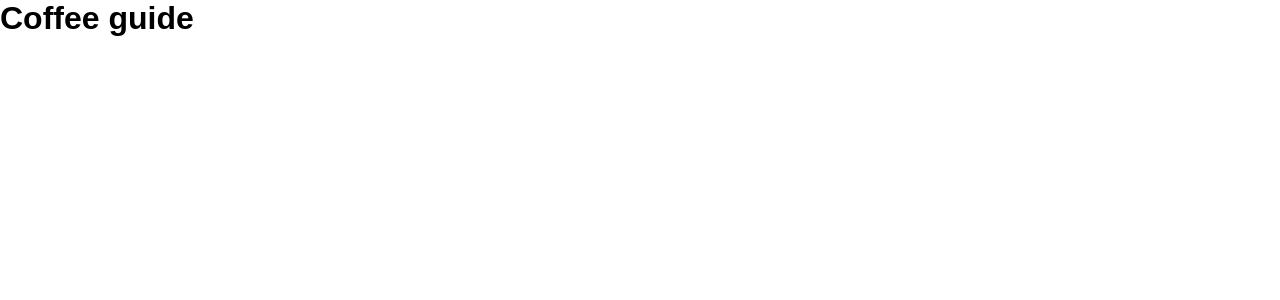
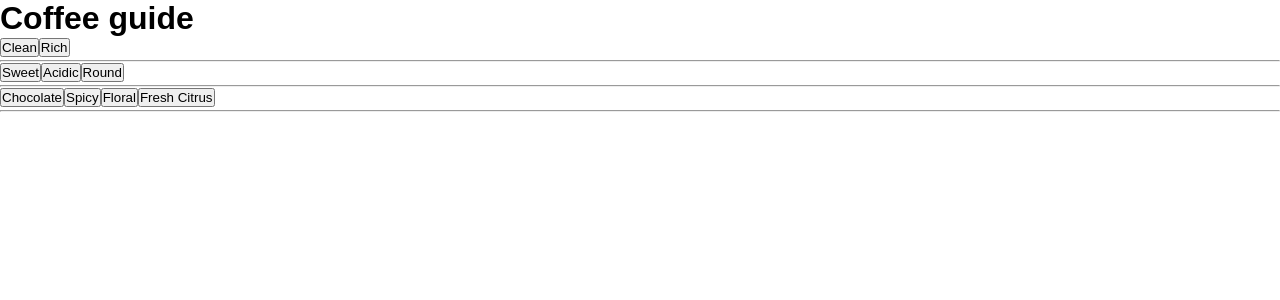
Before and after one commit to impact-roasters/coffee-guide, a React (Create React App) app: page / in a window 1280 px wide. Shown: the top 300 px of the page. Built offline with nearby package versions, Linux system fonts and the light colour scheme; a web font is replaced by a local one.

Commit message:
implemented hook

```diff
--- a/src/App.js
+++ b/src/App.js
@@ -1,7 +1,10 @@
+import UseAnswersShowcase from "./UseAnswersShowcase";
+
 const App = () => {
   return (
     <div className="App">
       <h1>Coffee guide</h1>
+      <UseAnswersShowcase />
     </div>
   );
 };
--- /dev/null
+++ b/src/UseAnswersShowcase.js
@@ -0,0 +1,35 @@
+import useAnswers from "./useAnswers";
+
+const UseAnswersShowcase = () => {
+  const {
+    coffeeProfile,
+    characteristic,
+    tastes,
+    onSetCoffeeProfile,
+    onSetCharacteristic,
+    onToggleTaste,
+  } = useAnswers();
+  return (
+    <>
+      <button onClick={() => onSetCoffeeProfile("clean")}>Clean</button>
+      <button onClick={() => onSetCoffeeProfile("rich")}>Rich</button>
+      <hr />
+      <button onClick={() => onSetCharacteristic("sweet")}>Sweet</button>
+      <button onClick={() => onSetCharacteristic("acidic")}>Acidic</button>
+      <button onClick={() => onSetCharacteristic("round")}>Round</button>
+      <hr />
+      <button onClick={() => onToggleTaste("chocolate")}>Chocolate</button>
+      <button onClick={() => onToggleTaste("spicy")}>Spicy</button>
+      <button onClick={() => onToggleTaste("floral")}>Floral</button>
+      <button onClick={() => onToggleTaste("fresh citrus")}>
+        Fresh Citrus
+      </button>
+      <hr />
+      <div>{coffeeProfile}</div>
+      <div>{characteristic}</div>
+      <div>{tastes.join(", ")}</div>
+    </>
+  );
+};
+
+export default UseAnswersShowcase;
--- /dev/null
+++ b/src/useAnswers.js
@@ -0,0 +1,26 @@
+import { useState } from "react";
+
+const useAnswers = () => {
+  const [coffeeProfile, onSetCoffeeProfile] = useState(null);
+  const [characteristic, onSetCharacteristic] = useState(null);
+  const [tastes, onSetTastes] = useState([]);
+
+  const onToggleTaste = (taste) => {
+    if (tastes.includes(taste)) {
+      onSetTastes(tastes.filter((filteredTaste) => filteredTaste !== taste));
+    } else {
+      onSetTastes([...tastes, taste]);
+    }
+  };
+
+  return {
+    coffeeProfile,
+    characteristic,
+    tastes,
+    onSetCoffeeProfile,
+    onSetCharacteristic,
+    onToggleTaste,
+  };
+};
+
+export default useAnswers;
```
